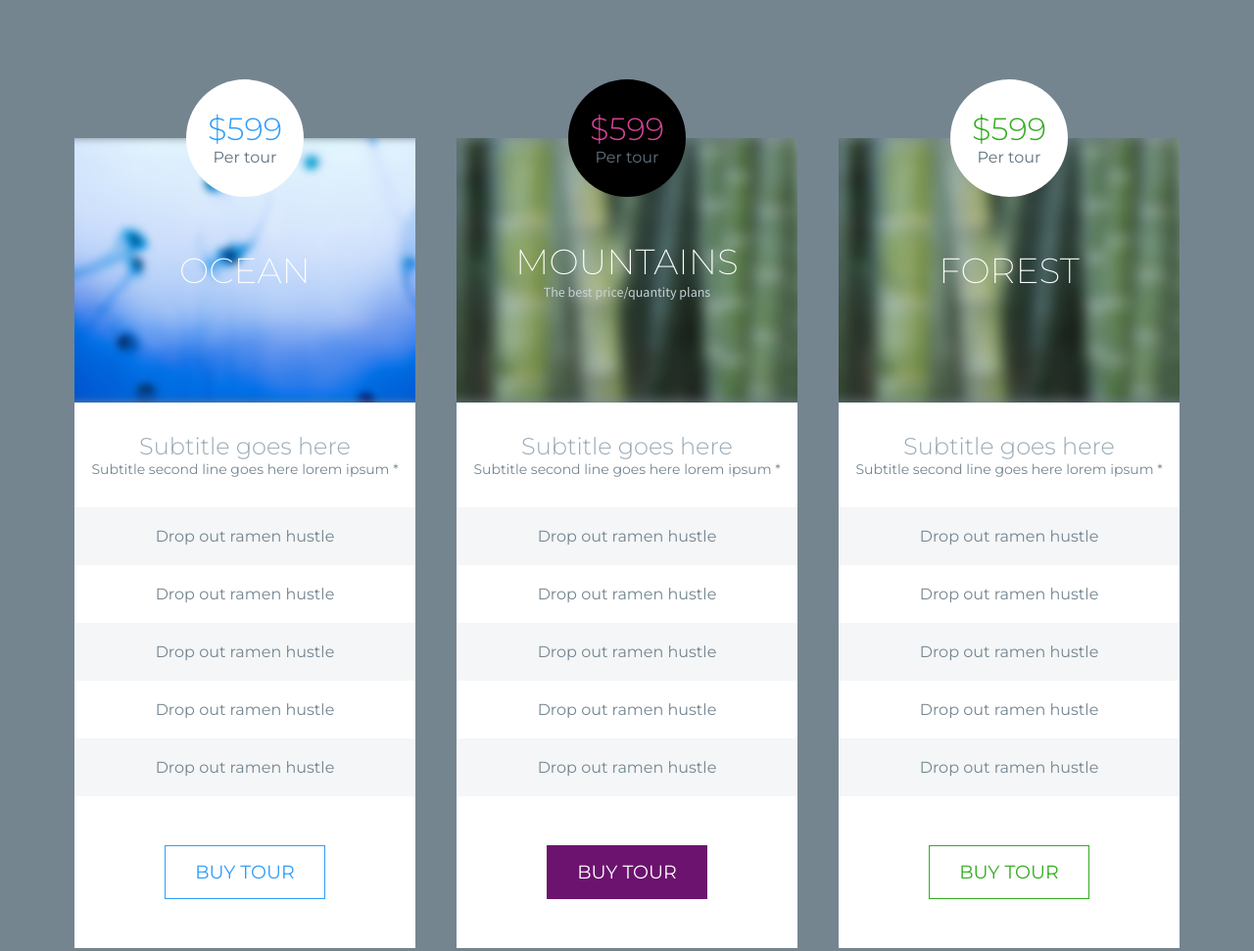
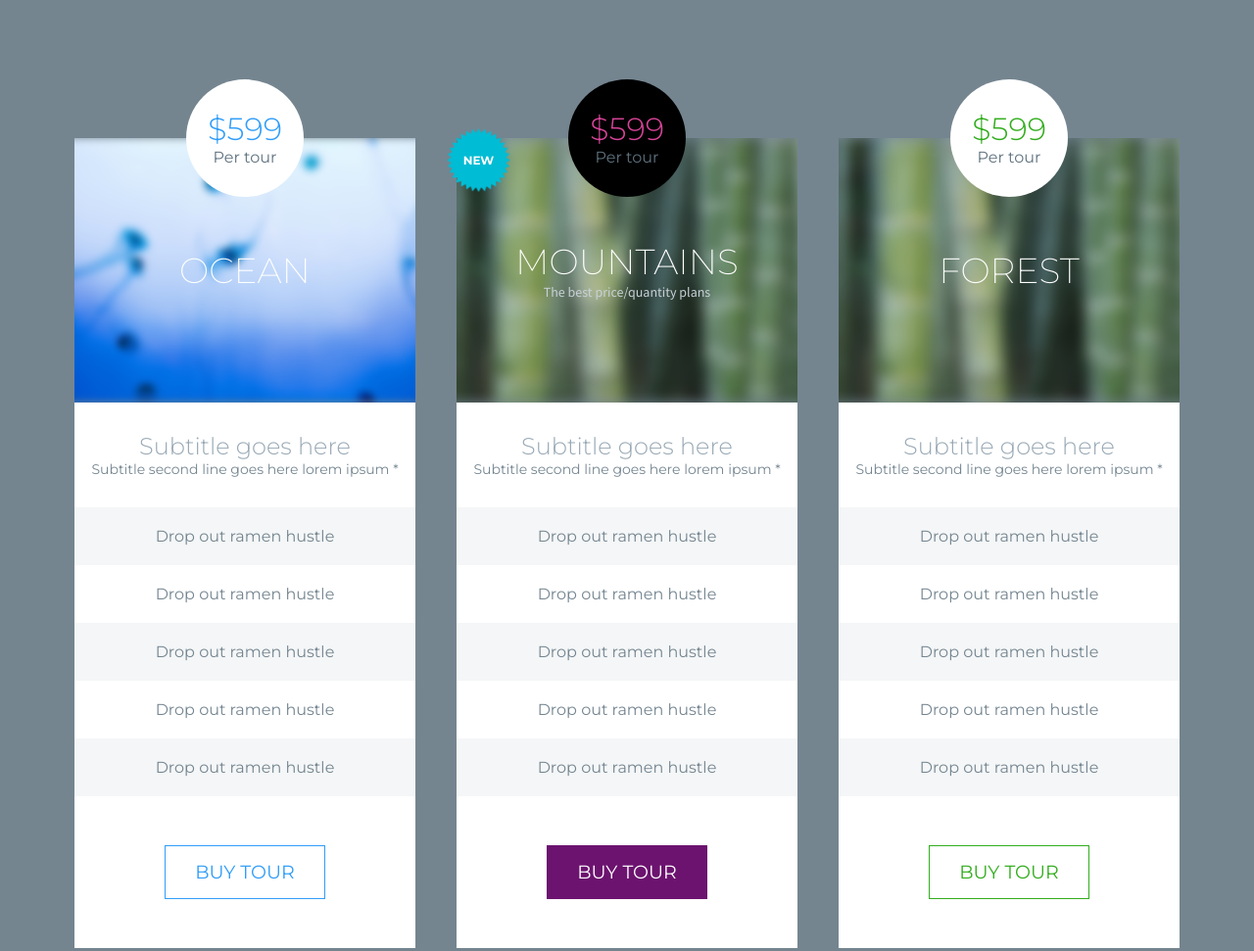
Before and after one commit to DoanTran2001/pricing, a plain HTML site: page index.html in a window 1280 px wide. Shown: the whole page at 98% size. Drawn offline with Linux system fonts and the light colour scheme.

Commit message:
add newmark

```diff
--- a/index.html
+++ b/index.html
@@ -21,6 +21,75 @@
     <div class="wrapper">
       <div class="container">
         <div class="pricing_container">
+          <!-- <div class="pricing_item">
+            <div class="pricing_head">
+              <img src="./images/ocean.png" alt="" />
+              <div class="pricing_head_content">
+                <h3>Ocean</h3>
+              </div>
+              <div class="pricing_head_price">
+                <p>$399</p>
+                <span>Per tour</span>
+              </div>
+            </div>
+
+            <div class="pricing_body">
+              <div class="">
+                <div class="pricing_body_desc">
+                  <p>Subtitle goes here</p>
+                  <p>Subtitle second line goes here lorem ipsum *</p>
+                </div>
+                <ul class="pricing_body_list">
+                  <li>Drop out ramen hustle</li>
+                  <li>Coworking viral landing</li>
+                  <li>Crush revenue traction</li>
+                  <li>User base minimum viable</li>
+                  <li>Lorem ipsum dolor</li>
+                </ul>
+              </div>
+              <div class="pricing_body_button">
+                <button>Buy tour</button>
+              </div>
+            </div>
+          </div>
+
+          <div class="pricing_item">
+            <div class="pricing_head">
+              <img src="./images/mountain.png" alt="" />
+              <div class="pricing_head_content">
+                <h3>Mountains</h3>
+                <p>The best price/quantity plans</p>
+              </div>
+              <div class="pricing_head_price">
+                <p>$499</p>
+                <span>Per tour</span>
+              </div>
+              <div class="pricing_head_newmark">
+                <img src="./images/newmark.png" alt="">
+                <p>New</p>
+              </div>
+            </div>
+
+            <div class="pricing_body">
+              <div class="">
+                <div class="pricing_body_desc">
+                  <p>Subtitle goes here</p>
+                  <p>Subtitle second line goes here lorem ipsum *</p>
+                </div>
+                <ul class="pricing_body_list">
+                  <li>Drop out ramen hustle</li>
+                  <li>Drop out ramen hustle</li>
+                  <li>Drop out ramen hustle</li>
+                  <li>Drop out ramen hustle</li>
+                  <li>Drop out ramen hustle</li>
+                </ul>
+              </div>
+              <div class="pricing_body_button">
+                <button>Buy tour</button>
+              </div>
+            </div>
+          </div> -->
+
           <div class="pricing_item">
             <div class="pricing_item_container">
               <div class="pricing_content">
@@ -69,6 +138,10 @@
                   <div class="pricing_head_price">
                     <p>$599</p>
                     <span>Per tour</span>
+                  </div>
+                  <div class="pricing_head_newmark">
+                    <img src="./images/newmark.png" alt="">
+                    <p>New</p>
                   </div>
                 </div>
                 <div class="pricing_body">
```
